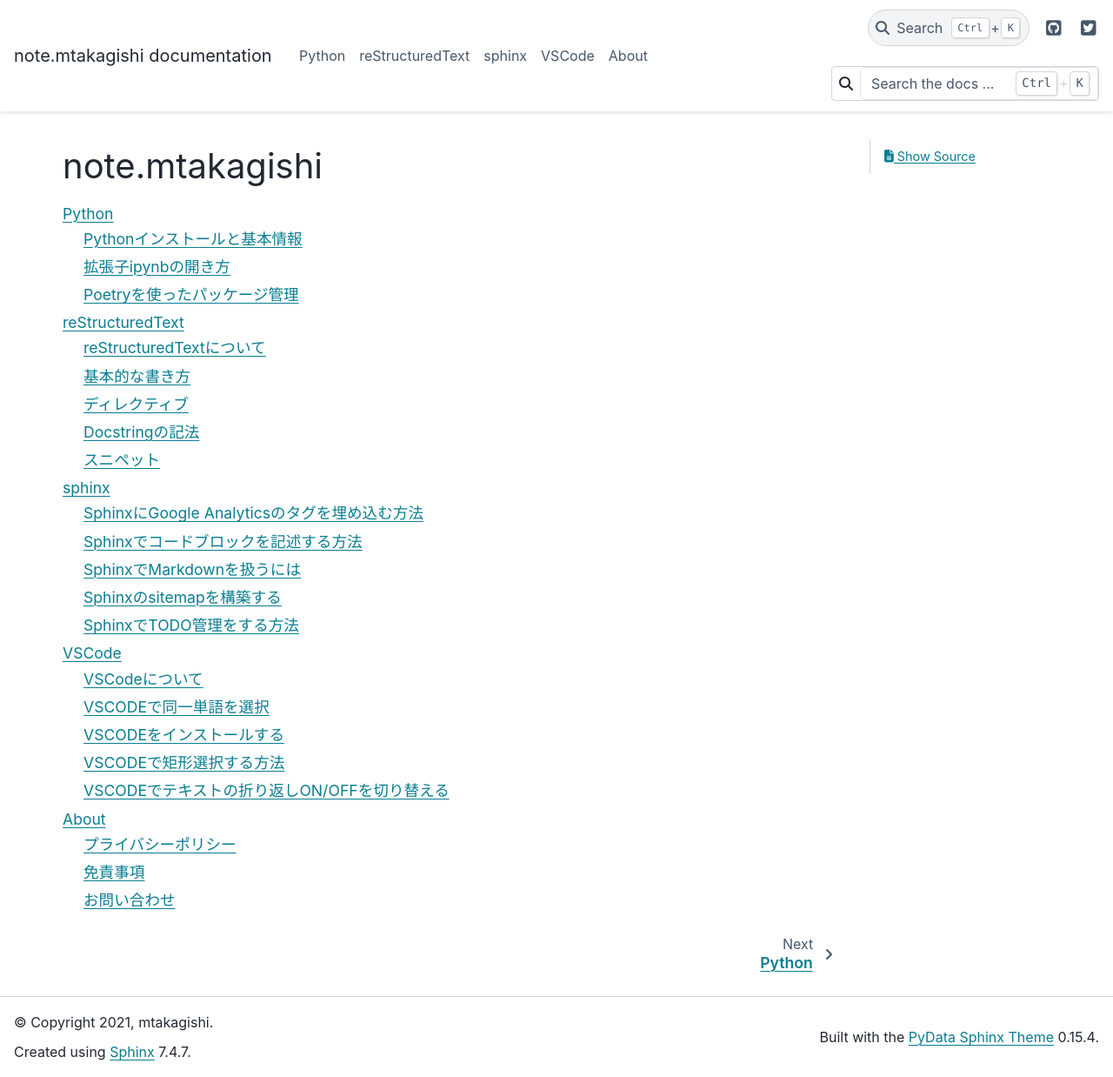
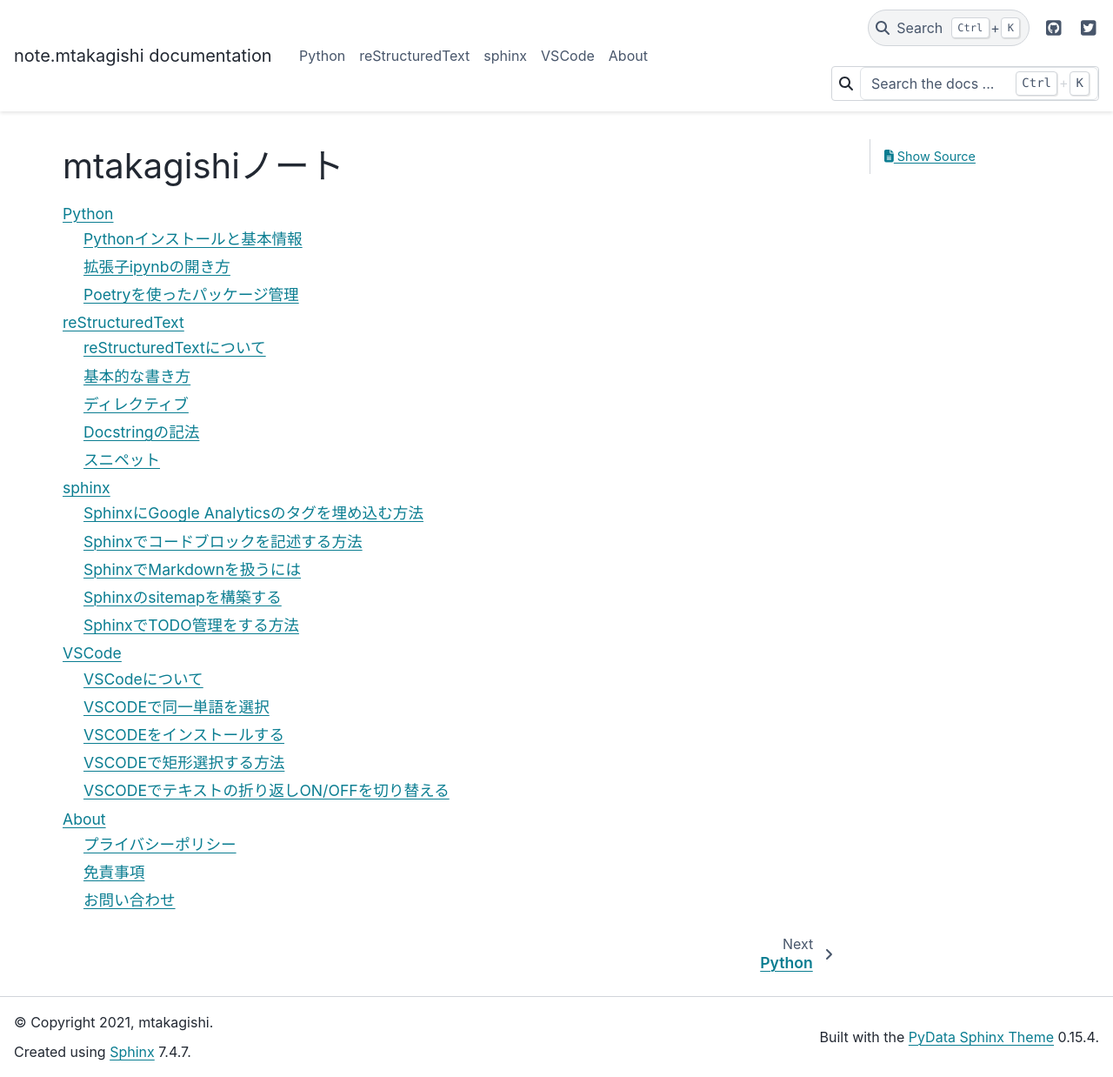
Before and after one commit to mtakagishi/note, a Sphinx documentation site: the page built from docs/index.rst, in a window 1280 px wide and 1238 px high. Shown: the whole window at 87% size. Built offline with Sphinx 7.4.7 and the PyData theme 0.15.4, drawn with Linux system fonts in a browser that asks for light colours.

Commit message:
微修正

```diff
--- a/docs/index.rst
+++ b/docs/index.rst
@@ -1,5 +1,5 @@
 ########################################################
-note.mtakagishi
+mtakagishiノート
 ########################################################
 
 .. toctree::
```
